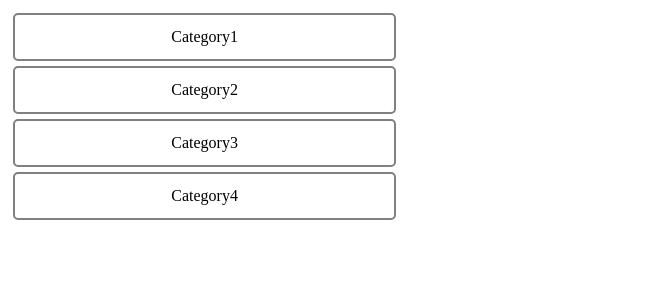
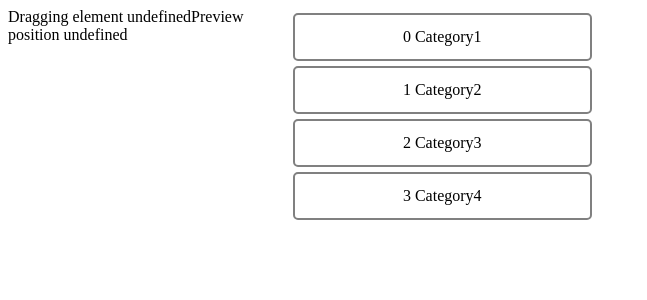
Before and after one commit to KirillPenkin/dnd-playground, a React (Create React App) app: page / in a window 1280 px wide. Shown: the top 300 px of the page, without its empty margins (0-647 px from the left). Built offline with nearby package versions, Linux system fonts and the light colour scheme.

Commit message:
Category preview is shown

```diff
--- a/src/App.tsx
+++ b/src/App.tsx
@@ -1,7 +1,7 @@
 import React from 'react';
 import styled from 'styled-components';
 import { categoriesData, contentData } from './data';
-import { Category, ICategoryDrop } from './components/category';
+import { Category, CategoryPlaceholder, ICategoryDrop } from './components/category';
 import { Content } from './components/content';
 import { useState } from 'react';
 import { IContent } from './types';
@@ -17,7 +17,7 @@ export const App = () => {
   const [selectedContent, setSelectedContent] = useState<number[]>([]);
 
   const [draggingElement, setDraggingElement] = useState<number | undefined>(undefined);
-  const [draggingOver, setDraggingOver] = useState<number | undefined>(undefined);
+  const [draggingPreviewPosition, setDraggingPreviewPosition] = useState<number | undefined>(undefined);
 
   const selectedCategory = categories.find((category) => category.id === selected);
   const selectedCategoryContent = selectedCategory ? selectedCategory.content.map((contentId) => content.find((item) => item.id === contentId)) as IContent[] : [];
@@ -39,16 +39,33 @@ export const App = () => {
     }
   }
 
-  const onDnDHover = ({}: ICategoryDrop, monitor: DropTargetMonitor<unknown, unknown>) => {
+  const onDnDHover = (draggingIndex: number, dragOverIndex: number, isUpperHalf: boolean) => {
+    const isTheSameElement = draggingIndex === dragOverIndex;
+
+    if (isTheSameElement) {
+      setDraggingPreviewPosition(draggingIndex);
+    } else {
+      if (isUpperHalf) {
+        setDraggingPreviewPosition(dragOverIndex);
+      } else {
+        setDraggingPreviewPosition(dragOverIndex + 1);
+      }
+    }
   }
 
   return (
     <DndProvider backend={HTML5Backend}>
       <AppContainer>
+        {`Dragging element ${draggingElement}`}
+        {`Preview position ${draggingPreviewPosition}`}
         <CategoriesContainer>
           {categories.map(({id, title}, index) => {
             const isSelected = id === selected;
-            return <Category
+            const isPreviewPosition = index === draggingPreviewPosition;
+            return (
+              <>
+                {!!draggingElement && isPreviewPosition && <CategoryPlaceholder /> }
+                <Category
                   id={id}
                   key={id}
                   title={title}
@@ -56,7 +73,10 @@ export const App = () => {
                   onClick={() => selectCategory(id)}
                   index={index}
                   onDnDHover={onDnDHover}
+                  setDraggingItem={setDraggingElement}
                 />
+              </>
+            )
           })}
         </CategoriesContainer>
         <ContentContainer>
--- a/src/components/category.tsx
+++ b/src/components/category.tsx
@@ -24,11 +24,6 @@ const CategoryContainer = styled.div`
     }
 `;
 
-export const CategoryPlaceholder = styled.div`
-    width: 100%;
-    height: 44px;
-`;
-
 export type MoveHandeler = (dragIndex: number, hoverIndex: number, isUpperElementHalf: boolean) => void;
 
 interface ICategoryProps {
@@ -37,7 +32,9 @@ interface ICategoryProps {
     isSelected: boolean;
     index: number;
     onClick: () => void;
-    onDnDHover: (item: ICategoryDrop, monitor: DropTargetMonitor) => void;
+    // onDnDHover: (item: ICategoryDrop, monitor: DropTargetMonitor) => void;
+    onDnDHover: (draggingIndex: number, dragOverIndex: number, isUpperHalf: boolean) => void;
+    setDraggingItem: (id: number | undefined) => void;
 }
 
 interface IHaveType {
@@ -59,7 +56,7 @@ interface IDropValues {
     handlerId:  any;
 }
 
-export const Category: React.FC<ICategoryProps> = ({id, title, isSelected, onClick, index, onDnDHover}) => {
+export const Category: React.FC<ICategoryProps> = ({id, title, isSelected, onClick, index, onDnDHover, setDraggingItem}) => {
 
     const ref = useRef<HTMLDivElement>(null);
     const [{ handlerId }, drop] = useDrop({
@@ -78,19 +75,19 @@ export const Category: React.FC<ICategoryProps> = ({id, title, isSelected, onCli
         const relativeMousePosition = (mousePosition as XYCoord).y - hoverBoundingRect.top;
         const isUpperHalf = relativeMousePosition < halfHight;
 
-        console.log(isUpperHalf);
+        const draggingIndex = item.index;
+        const dragOverIndex = index;
 
-        console.log(`item index ${item.index}`)
-        console.log(`index ${index}`);
-
-        onDnDHover(item, monitor)
+        onDnDHover(draggingIndex, dragOverIndex, isUpperHalf);
 
       },
-      drop: (item: ICategoryDrop, monitor: DropTargetMonitor) => undefined,
+      drop: (item: ICategoryDrop, monitor: DropTargetMonitor) => {
+          setDraggingItem(undefined);
+      },
     });
 
     const makeItem = (monitor: DragSourceMonitor<any>): ICategoryDrag => {
-
+        setDraggingItem(id);
         return {
             id,
             index,
@@ -116,7 +113,13 @@ export const Category: React.FC<ICategoryProps> = ({id, title, isSelected, onCli
             onClick={onClick}
             ref={ref}
         >
-            {title}
+            {`${index} ${title}`}
         </CategoryContainer>
     )
 }
+
+export const CategoryPlaceholder: React.FC = () => {
+    return (
+        <CategoryContainer>Placeholder</CategoryContainer>
+    );
+}
```
Lines whose indentation alone changed are shown as unchanged.
